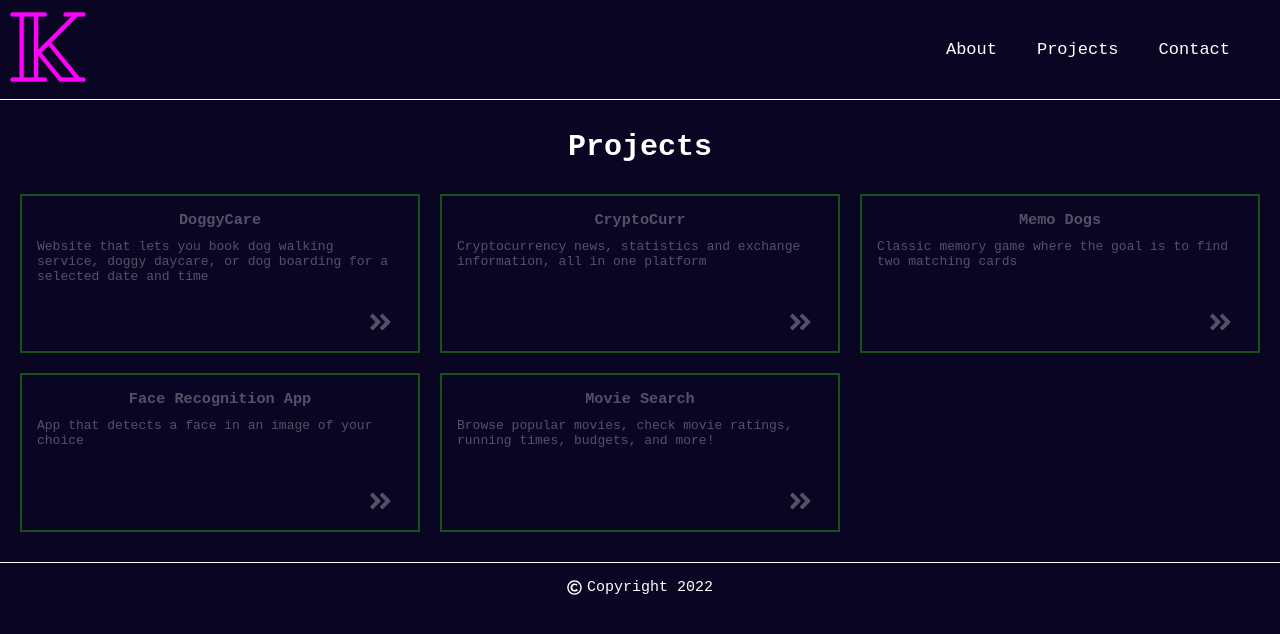
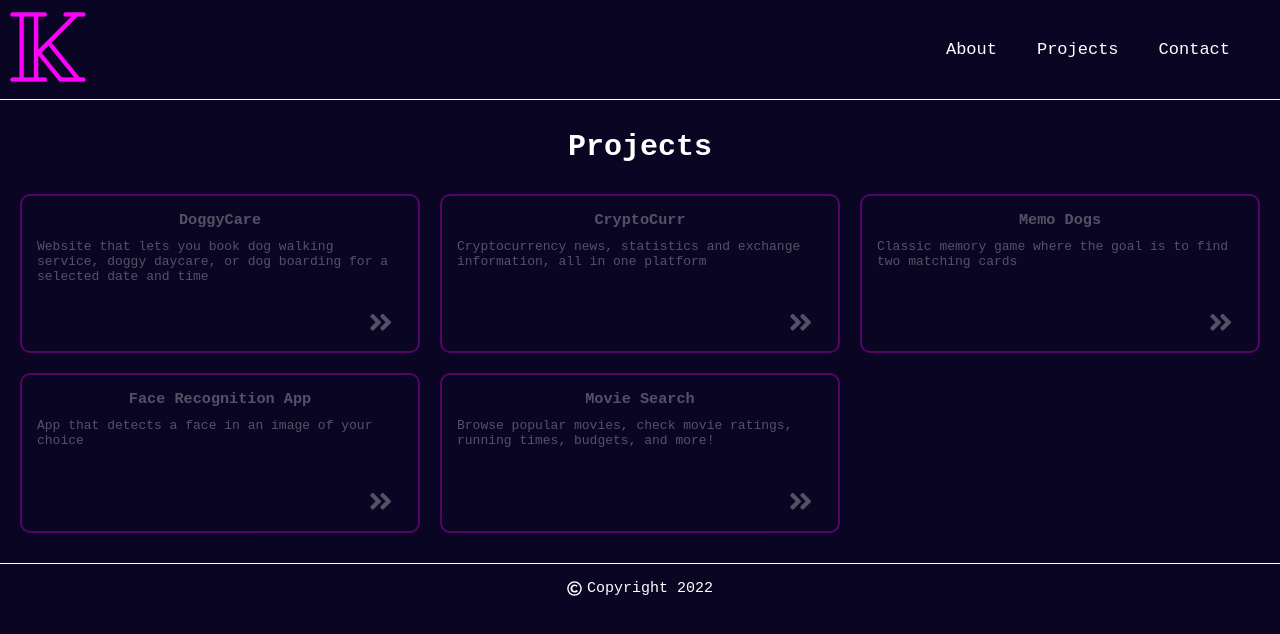
Before and after one commit to KaisaSS/portfolio, a React (Create React App) app: page /projects in a window 1280 px wide. Shown: the top 634 px of the page. Built offline with nearby package versions, Linux system fonts and the light colour scheme.

Commit message:
Change anchor tag to button

```diff
--- a/src/components/projects/Projects.js
+++ b/src/components/projects/Projects.js
@@ -26,9 +26,9 @@ const Projects = () => {
                 showSingleProject(project);
               }}
             >
-              <a href="#">
+              <button>
                 <i className="fas fa-angle-double-right fa-2x" />
-              </a>
+              </button>
               <span className="tooltiptext">See more</span>
             </div>
           </div>
--- a/src/components/projects/projects.css
+++ b/src/components/projects/projects.css
@@ -6,7 +6,8 @@
 }
 
 .project {
-  border: 2px solid var(--green);
+  border: 2px solid var(--pink);
+  border-radius: 10px;
   padding: 15px;
   opacity: 0.3;
   cursor: default;
@@ -32,8 +33,10 @@
   margin-right: 12px;
 }
 
-.tooltip a {
+.tooltip button {
   color: white;
+  background: none;
+  border: none;
 }
 
 .tooltip .tooltiptext {
@@ -58,6 +61,7 @@
 .fa-angle-double-right:hover {
   color: var(--green);
   animation: seemore 500ms infinite alternate;
+  cursor: pointer;
 }
 
 @keyframes seemore {
```
